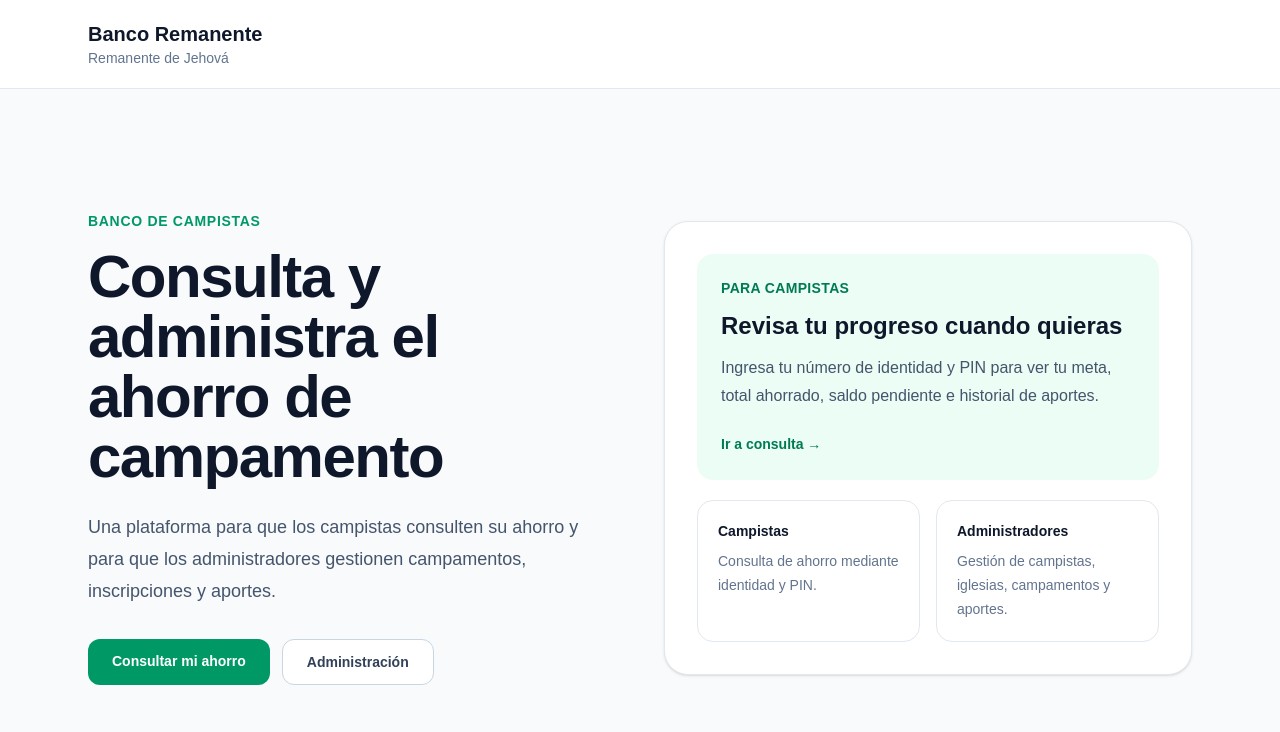
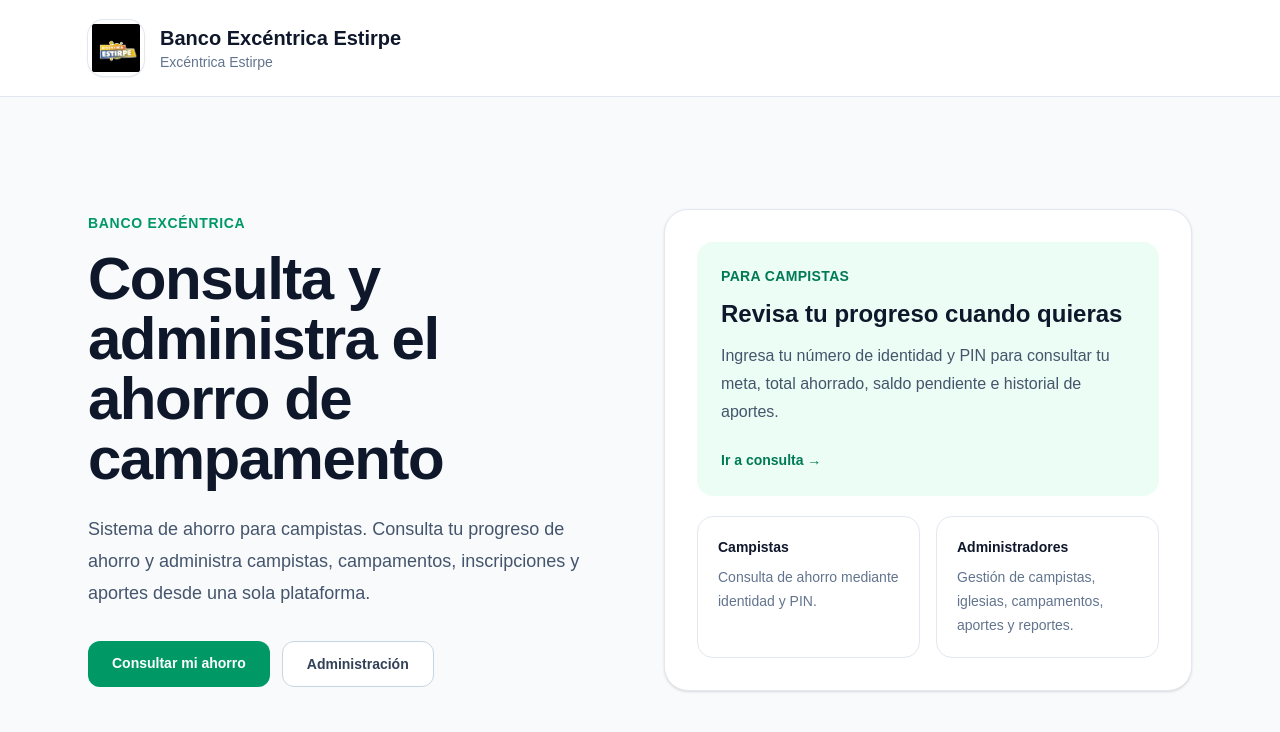
Before and after one commit to isidrox504-afk/banco-remanente, a Next.js app: page / in a window 1280 px wide. Shown: the top 732 px of the page. Built offline with nearby package versions, Linux system fonts and the light colour scheme.

Commit message:
Agrega logo en landing page

```diff
--- a/app/page.tsx
+++ b/app/page.tsx
@@ -1,4 +1,6 @@
+import Image from "next/image";
 import Link from "next/link";
+import { APP_CONFIG } from "@/lib/config/app";
 
 export default function HomePage() {
   return (
@@ -6,25 +8,38 @@ export default function HomePage() {
       {/* HEADER */}
       <header className="border-b border-slate-200 bg-white">
         <div className="mx-auto flex max-w-6xl items-center justify-between px-6 py-5">
-          <div>
-            <p className="text-xl font-bold text-slate-900">
-              Banco Remanente
-            </p>
+          <div className="flex items-center gap-4">
+            <div className="flex h-14 w-14 items-center justify-center overflow-hidden rounded-2xl bg-white p-1 shadow-sm ring-1 ring-slate-200">
+              <Image
+                src={APP_CONFIG.logo}
+                alt={`Logo ${APP_CONFIG.nombre}`}
+                width={56}
+                height={56}
+                className="h-full w-full object-contain"
+                priority
+              />
+            </div>
 
-            <p className="text-sm text-slate-500">
-              Remanente de Jehová
-            </p>
+            <div>
+              <p className="text-xl font-bold text-slate-900">
+                {APP_CONFIG.nombre}
+              </p>
+
+              <p className="text-sm text-slate-500">
+                {APP_CONFIG.organizacion}
+              </p>
+            </div>
           </div>
         </div>
       </header>
 
       {/* CONTENIDO */}
-      <section className="mx-auto flex min-h-[calc(100vh-82px)] max-w-6xl items-center px-6 py-16">
+      <section className="mx-auto flex min-h-[calc(100vh-95px)] max-w-6xl items-center px-6 py-16">
         <div className="grid w-full items-center gap-12 lg:grid-cols-2">
           {/* TEXTO */}
           <div>
             <p className="text-sm font-semibold uppercase tracking-wider text-emerald-600">
-              Banco de Campistas
+              {APP_CONFIG.nombreCorto}
             </p>
 
             <h1 className="mt-4 max-w-2xl text-4xl font-bold tracking-tight text-slate-900 sm:text-5xl lg:text-6xl">
@@ -32,9 +47,9 @@ export default function HomePage() {
             </h1>
 
             <p className="mt-6 max-w-xl text-lg leading-8 text-slate-600">
-              Una plataforma para que los campistas consulten su ahorro
-              y para que los administradores gestionen campamentos,
-              inscripciones y aportes.
+              {APP_CONFIG.descripcion}. Consulta tu progreso de ahorro
+              y administra campistas, campamentos, inscripciones y aportes
+              desde una sola plataforma.
             </p>
 
             <div className="mt-8 flex flex-col gap-3 sm:flex-row">
@@ -66,7 +81,7 @@ export default function HomePage() {
               </h2>
 
               <p className="mt-3 leading-7 text-slate-600">
-                Ingresa tu número de identidad y PIN para ver tu meta,
+                Ingresa tu número de identidad y PIN para consultar tu meta,
                 total ahorrado, saldo pendiente e historial de aportes.
               </p>
 
@@ -95,7 +110,7 @@ export default function HomePage() {
                 </p>
 
                 <p className="mt-2 text-sm leading-6 text-slate-500">
-                  Gestión de campistas, iglesias, campamentos y aportes.
+                  Gestión de campistas, iglesias, campamentos, aportes y reportes.
                 </p>
               </div>
             </div>
```
